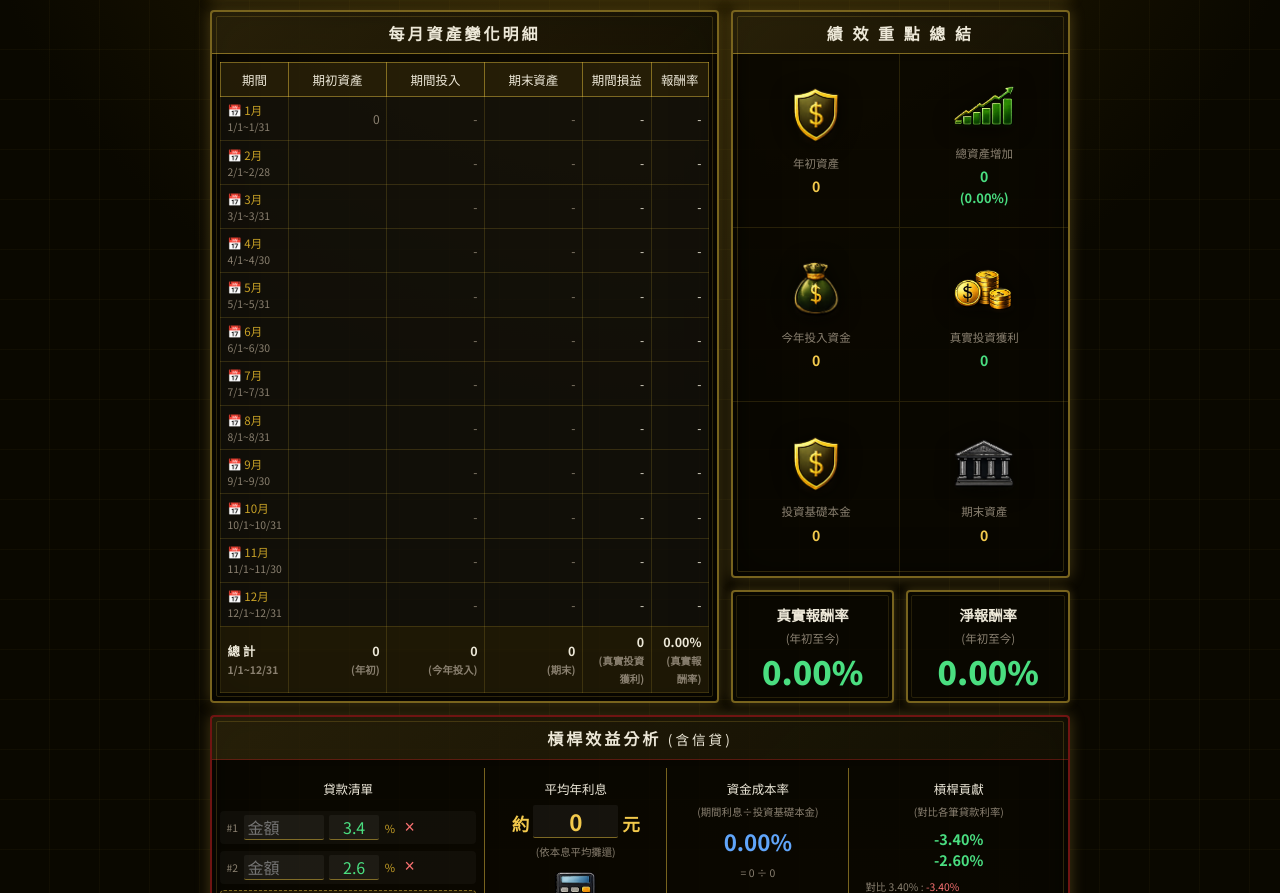
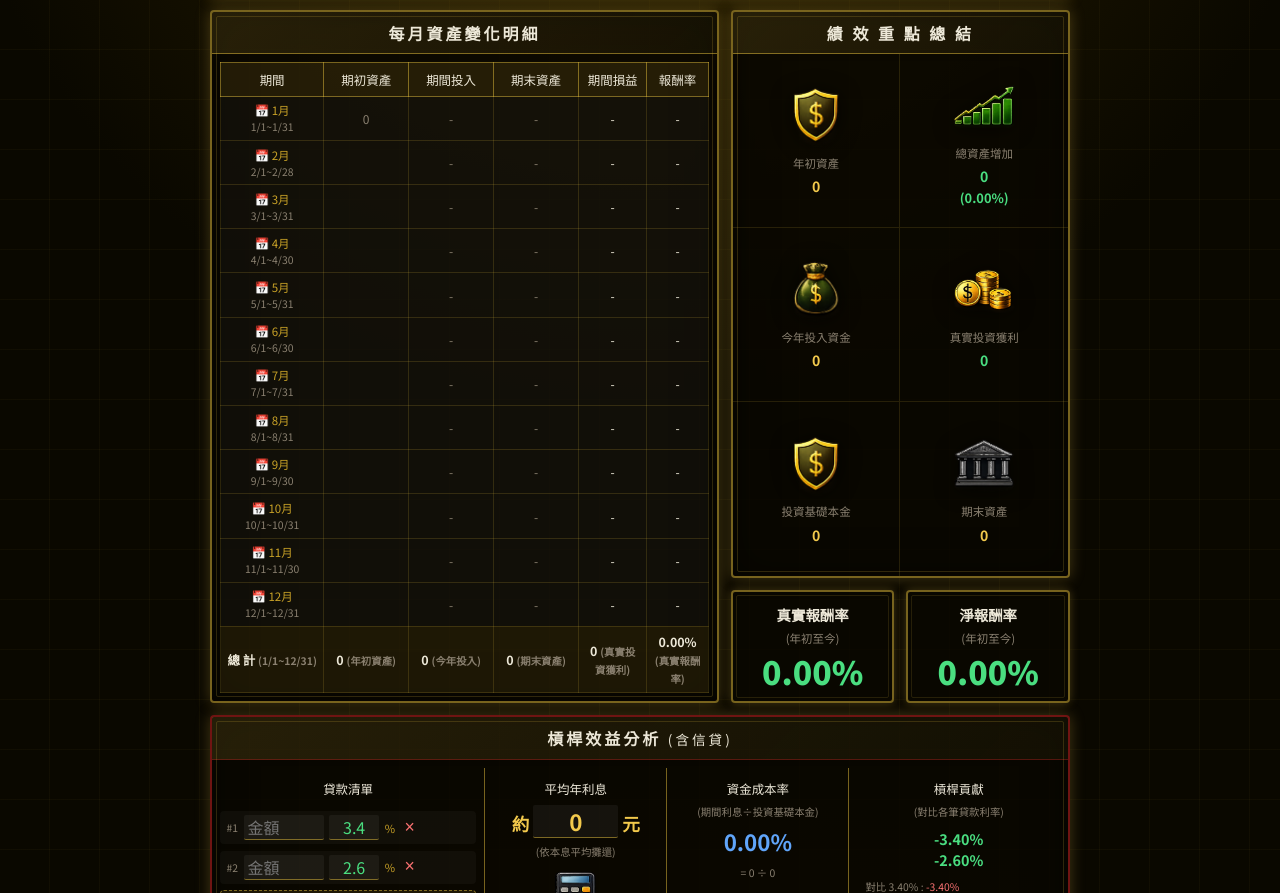
Before and after one commit to CAMISAMA0124/CFK-WEB, a React (Vite) app: page / in a window 1280 px wide. Shown: the part 349-1242 px from the top of the page. Built offline with nearby package versions, Linux system fonts and the light colour scheme.

Commit message:
style: center table content and rename asset labels

```diff
--- a/src/App.tsx
+++ b/src/App.tsx
@@ -230,15 +230,15 @@ export default function App() {
                   </tr>
                 ))}
                 <tr className="total-row">
-                  <td>總 計<br/><span style={{fontSize:'0.65rem',color:'var(--muted)'}}>1/1~12/31</span></td>
-                  <td>{fmt(initialAssets)}<br/><span style={{fontSize:'0.65rem',color:'var(--muted)'}}>(年初)</span></td>
-                  <td>{fmt(calc.totalInv)}<br/><span style={{fontSize:'0.65rem',color:'var(--muted)'}}>(今年投入)</span></td>
-                  <td>{fmt(calc.lastEnd)}<br/><span style={{fontSize:'0.65rem',color:'var(--muted)'}}>(期末)</span></td>
+                  <td>總 計 <span style={{fontSize:'0.65rem',color:'var(--muted)'}}>(1/1~12/31)</span></td>
+                  <td>{fmt(initialAssets)} <span style={{fontSize:'0.65rem',color:'var(--muted)'}}>(年初資產)</span></td>
+                  <td>{fmt(calc.totalInv)} <span style={{fontSize:'0.65rem',color:'var(--muted)'}}>(今年投入)</span></td>
+                  <td>{fmt(calc.lastEnd)} <span style={{fontSize:'0.65rem',color:'var(--muted)'}}>(期末資產)</span></td>
                   <td className={calc.totalProfit>=0?'text-positive':'text-negative'}>
-                    {fmtSigned(calc.totalProfit)}<br/><span style={{fontSize:'0.65rem',color:'var(--muted)'}}>(真實投資獲利)</span>
+                    {fmtSigned(calc.totalProfit)} <span style={{fontSize:'0.65rem',color:'var(--muted)'}}>(真實投資獲利)</span>
                   </td>
                   <td className={calc.realReturn>=0?'text-positive':'text-negative'}>
-                    {fmtPct(calc.realReturn)}<br/><span style={{fontSize:'0.65rem',color:'var(--muted)'}}>(真實報酬率)</span>
+                    {fmtPct(calc.realReturn)} <span style={{fontSize:'0.65rem',color:'var(--muted)'}}>(真實報酬率)</span>
                   </td>
                 </tr>
               </tbody>
--- a/src/index.css
+++ b/src/index.css
@@ -228,13 +228,13 @@ body {
 .data-table td {
   border: 1px solid rgba(210, 175, 55, 0.18);
   padding: 0.35rem 0.4rem;
-  text-align: right;
+  text-align: center;
   background: var(--cell-bg);
   font-size: 0.75rem;
 }
 
 .data-table td:first-child {
-  text-align: left;
+  text-align: center;
   color: var(--gold-dim);
   font-size: 0.72rem;
   white-space: nowrap;
@@ -254,7 +254,7 @@ body {
   border: none;
   color: inherit;
   width: 100%;
-  text-align: right;
+  text-align: center;
   font: inherit;
   outline: none;
 }
```
